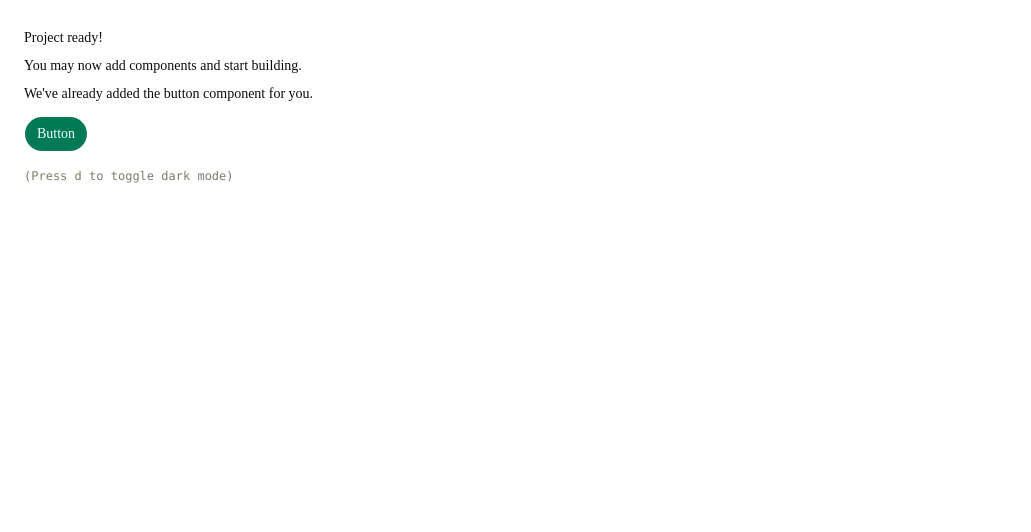
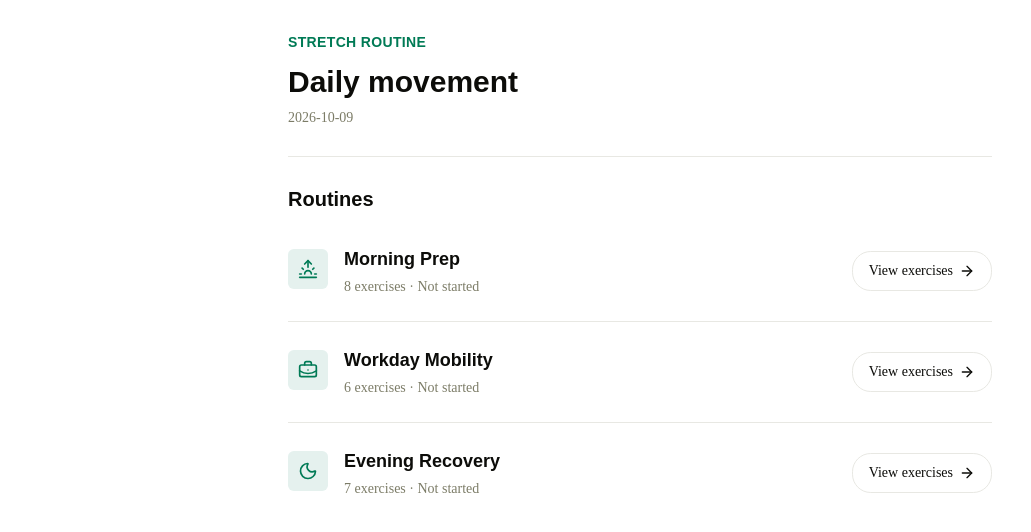
Before and after one commit to dsthedev/stretch-routine, a React (Vite) app: page / in a window 1280 px wide. Shown: the top 532 px of the page, without its empty margins (0-1031 px from the left). Built offline with nearby package versions, Linux system fonts and the light colour scheme.

Commit message:
feat: enhance App component with routine selection and status display

```diff
--- a/src/App.tsx
+++ b/src/App.tsx
@@ -1,20 +1,192 @@
 import { Button } from "@/components/ui/button"
+import { useState } from "react"
+import {
+  ArrowLeft,
+  ArrowRight,
+  BriefcaseBusiness,
+  Moon,
+  Sunrise,
+} from "lucide-react"
+import type { LucideIcon } from "lucide-react"
+
+import { useAppData } from "@/components/app-data-provider"
+import { getLocalDateString } from "@/lib/dates"
+import type { RoutineCompletionStatus, RoutineStage } from "@/types"
+
+const STAGE_ICONS: Record<RoutineStage, LucideIcon> = {
+  "morning-prep": Sunrise,
+  "workday-mobility": BriefcaseBusiness,
+  "evening-recovery": Moon,
+}
+
+function getStatusLabel(status?: RoutineCompletionStatus): string {
+  if (status === "completed") {
+    return "Completed today"
+  }
+
+  if (status === "in-progress") {
+    return "In progress"
+  }
+
+  return "Not started"
+}
 
 export function App() {
+  const { loadResult } = useAppData()
+  const [selectedRoutineId, setSelectedRoutineId] = useState<string | null>(
+    null,
+  )
+
+  if (loadResult.status !== "ready") {
+    const message =
+      loadResult.status === "invalid"
+        ? "Saved app data could not be loaded."
+        : "App data is currently unavailable."
+
+    return (
+      <main className="mx-auto flex min-h-svh max-w-2xl items-center px-5 py-10">
+        <section aria-labelledby="data-status-title">
+          <p className="mb-3 font-heading text-sm font-semibold tracking-wide text-primary">
+            STRETCH ROUTINE
+          </p>
+          <h1
+            id="data-status-title"
+            className="font-heading text-3xl font-semibold"
+          >
+            {message}
+          </h1>
+          <p className="mt-4 max-w-prose text-muted-foreground">
+            Your stored data has not been replaced. Reload after checking
+            browser storage availability, or keep a copy of the stored value
+            before trying recovery.
+          </p>
+        </section>
+      </main>
+    )
+  }
+
+  const { data } = loadResult
+  const today = getLocalDateString()
+  const todayRecord = data.dailyRecords.find((record) => record.date === today)
+  const selectedRoutine = data.routines.find(
+    (routine) => routine.id === selectedRoutineId,
+  )
+
+  if (selectedRoutine) {
+    const routineExercises = selectedRoutine.exerciseIds.flatMap((id) => {
+      const exercise = data.exerciseLibrary.find((item) => item.id === id)
+      return exercise ? [exercise] : []
+    })
+
+    return (
+      <main className="mx-auto min-h-svh max-w-3xl px-5 py-8 sm:px-8">
+        <Button
+          variant="ghost"
+          onClick={() => setSelectedRoutineId(null)}
+          aria-label="Back to routines"
+        >
+          <ArrowLeft aria-hidden="true" />
+          Routines
+        </Button>
+
+        <header className="mt-8 border-b border-border pb-6">
+          <p className="font-heading text-sm font-semibold text-primary">
+            {selectedRoutine.stage.replaceAll("-", " ").toUpperCase()}
+          </p>
+          <h1 className="mt-2 font-heading text-3xl font-semibold">
+            {selectedRoutine.name}
+          </h1>
+          <p className="mt-2 text-muted-foreground">
+            {routineExercises.length} exercises
+          </p>
+        </header>
+
+        <ol className="divide-y divide-border">
+          {routineExercises.map((exercise, index) => (
+            <li
+              key={exercise.id}
+              className="flex items-start justify-between gap-4 py-5"
+            >
+              <div className="flex gap-4">
+                <span className="font-heading text-sm text-muted-foreground">
+                  {String(index + 1).padStart(2, "0")}
+                </span>
+                <div>
+                  <h2 className="font-medium">{exercise.name}</h2>
+                  <p className="mt-1 text-sm text-muted-foreground">
+                    {exercise.durationSeconds} seconds
+                  </p>
+                </div>
+              </div>
+            </li>
+          ))}
+        </ol>
+      </main>
+    )
+  }
+
   return (
-    <div className="flex min-h-svh p-6">
-      <div className="flex max-w-md min-w-0 flex-col gap-4 text-sm leading-loose">
-        <div>
-          <h1 className="font-medium">Project ready!</h1>
-          <p>You may now add components and start building.</p>
-          <p>We&apos;ve already added the button component for you.</p>
-          <Button className="mt-2">Button</Button>
+    <main className="mx-auto min-h-svh max-w-3xl px-5 py-8 sm:px-8">
+      <header className="border-b border-border pb-7">
+        <p className="font-heading text-sm font-semibold tracking-wide text-primary">
+          STRETCH ROUTINE
+        </p>
+        <h1 className="mt-3 font-heading text-3xl font-semibold">
+          Daily movement
+        </h1>
+        <p className="mt-2 text-sm text-muted-foreground">{today}</p>
+      </header>
+
+      <section aria-labelledby="routine-list-title" className="pt-7">
+        <h2
+          id="routine-list-title"
+          className="font-heading text-xl font-semibold"
+        >
+          Routines
+        </h2>
+
+        <div className="mt-2 divide-y divide-border">
+          {data.routines.map((routine) => {
+            const Icon = STAGE_ICONS[routine.stage]
+            const progress = todayRecord?.routines[routine.id]
+
+            return (
+              <article
+                key={routine.id}
+                className="flex flex-col gap-4 py-6 sm:flex-row sm:items-center sm:justify-between"
+              >
+                <div className="flex min-w-0 items-start gap-4">
+                  <span className="mt-1 flex size-10 shrink-0 items-center justify-center rounded-md bg-primary/10 text-primary">
+                    <Icon aria-hidden="true" className="size-5" />
+                  </span>
+
+                  <div className="min-w-0">
+                    <h3 className="font-heading text-lg font-semibold">
+                      {routine.name}
+                    </h3>
+                    <p className="mt-1 text-sm text-muted-foreground">
+                      {routine.exerciseIds.length} exercises
+                      <span aria-hidden="true"> · </span>
+                      {getStatusLabel(progress?.status)}
+                    </p>
+                  </div>
+                </div>
+
+                <Button
+                  variant="outline"
+                  size="lg"
+                  className="w-full sm:w-auto"
+                  onClick={() => setSelectedRoutineId(routine.id)}
+                >
+                  View exercises
+                  <ArrowRight aria-hidden="true" />
+                </Button>
+              </article>
+            )
+          })}
         </div>
-        <div className="font-mono text-xs text-muted-foreground">
-          (Press <kbd>d</kbd> to toggle dark mode)
-        </div>
-      </div>
-    </div>
+      </section>
+    </main>
   )
 }
 
--- a/src/components/theme-provider.tsx
+++ b/src/components/theme-provider.tsx
@@ -7,7 +7,6 @@ type ResolvedTheme = "dark" | "light"
 type ThemeProviderProps = {
   children: React.ReactNode
   defaultTheme?: Theme
-  storageKey?: string
   disableTransitionOnChange?: boolean
 }
 
@@ -17,19 +16,10 @@ type ThemeProviderState = {
 }
 
 const COLOR_SCHEME_QUERY = "(prefers-color-scheme: dark)"
-const THEME_VALUES: Theme[] = ["dark", "light", "system"]
 
 const ThemeProviderContext = React.createContext<
   ThemeProviderState | undefined
 >(undefined)
-
-function isTheme(value: string | null): value is Theme {
-  if (value === null) {
-    return false
-  }
-
-  return THEME_VALUES.includes(value as Theme)
-}
 
 function getSystemTheme(): ResolvedTheme {
   if (window.matchMedia(COLOR_SCHEME_QUERY).matches) {
@@ -80,7 +70,6 @@ function isEditableTarget(target: EventTarget | null) {
 export function ThemeProvider({
   children,
   defaultTheme = "system",
-  storageKey = "theme",
   disableTransitionOnChange = true,
   ...props
 }: ThemeProviderProps) {
@@ -185,32 +174,7 @@ export function ThemeProvider({
     return () => {
       window.removeEventListener("keydown", handleKeyDown)
     }
-  }, [theme])
-
-  React.useEffect(() => {
-    const handleStorageChange = (event: StorageEvent) => {
-      if (event.storageArea !== localStorage) {
-        return
-      }
-
-      if (event.key !== storageKey) {
-        return
-      }
-
-      if (isTheme(event.newValue)) {
-        setThemeState(event.newValue)
-        return
-      }
-
-      setThemeState(defaultTheme)
-    }
-
-    window.addEventListener("storage", handleStorageChange)
-
-    return () => {
-      window.removeEventListener("storage", handleStorageChange)
-    }
-  }, [defaultTheme, storageKey])
+  }, [theme, setTheme])
 
   const value = React.useMemo(
     () => ({
```
